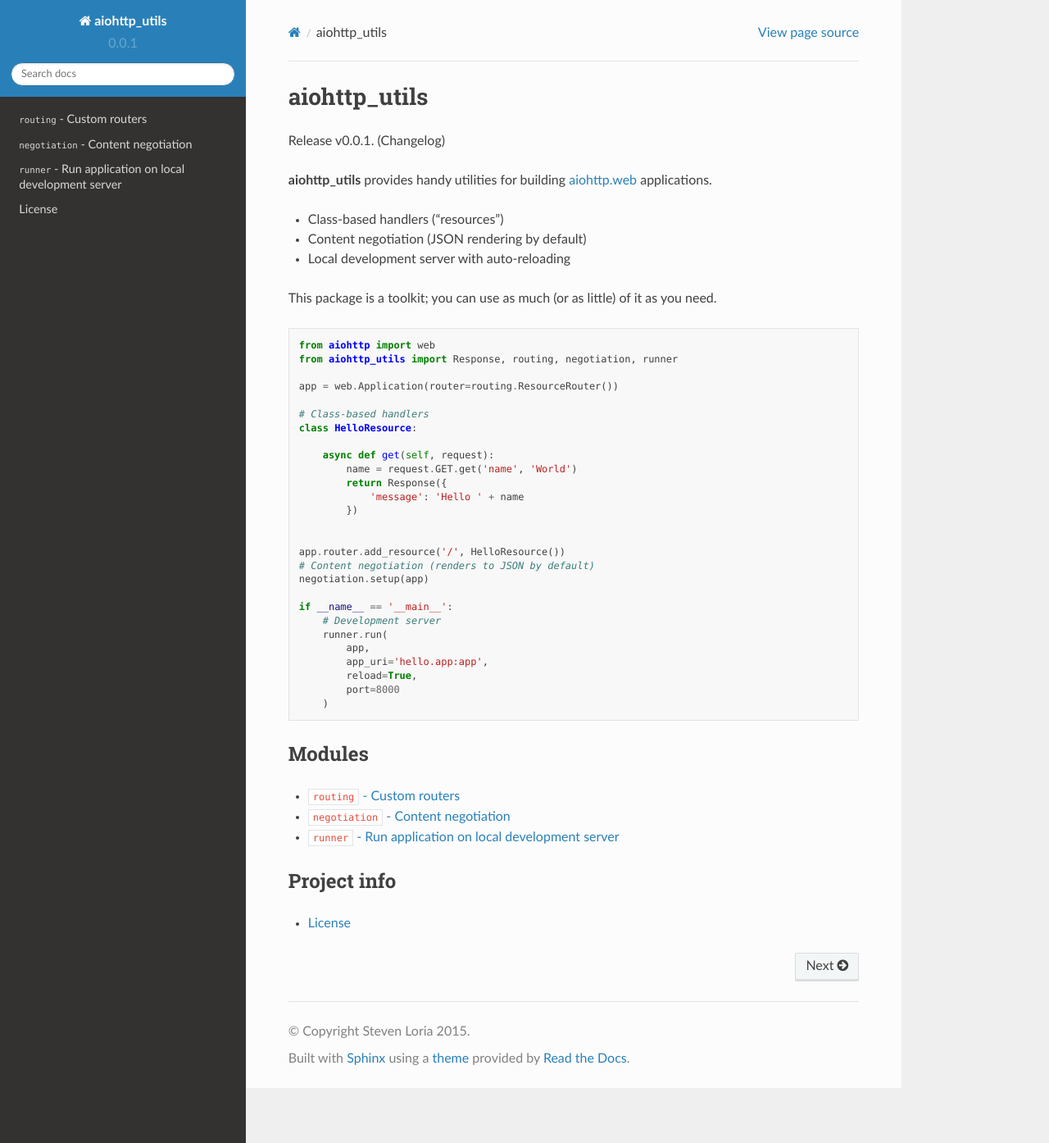
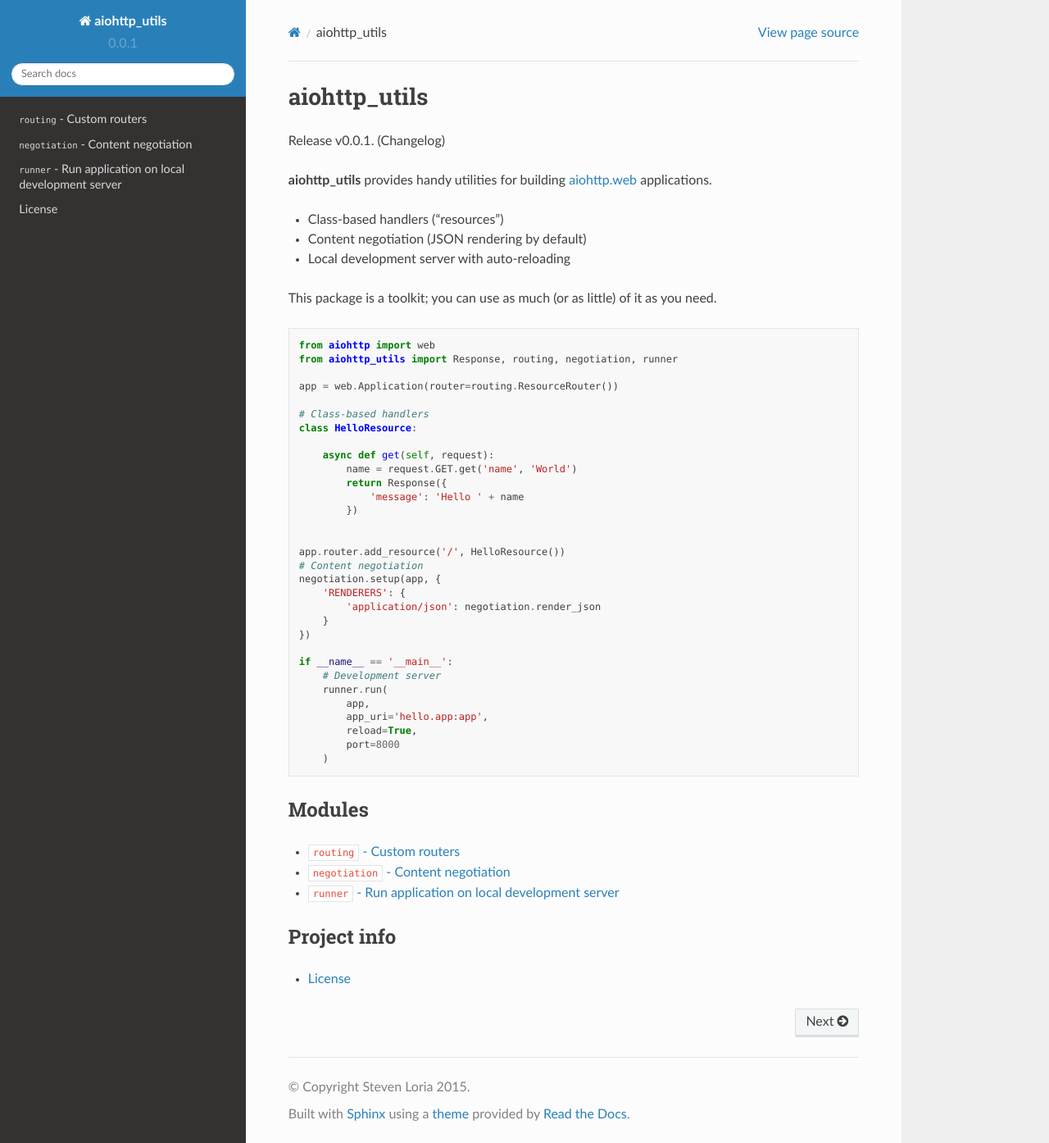
Before and after one commit to sloria/aiohttp-utils, a Sphinx documentation site: the page built from docs/index.rst, in a window 1280 px wide and 1394 px high. Shown: the whole window at 82% size. Built offline with Sphinx 7.4.7 and the Read the Docs theme 2.0.0, drawn with Linux system fonts in a browser that asks for light colours.

Commit message:
More explicit example; update toctree

```diff
--- a/docs/index.rst
+++ b/docs/index.rst
@@ -30,8 +30,12 @@
 
 
     app.router.add_resource('/', HelloResource())
-    # Content negotiation (renders to JSON by default)
-    negotiation.setup(app)
+    # Content negotiation
+    negotiation.setup(app, {
+        'RENDERERS': {
+            'application/json': negotiation.render_json
+        }
+    })
 
     if __name__ == '__main__':
         # Development server
```
Also changed, not shown: other parts of docs/index.rst (+1 -1 lines), README.rst (+6 -2 lines).
